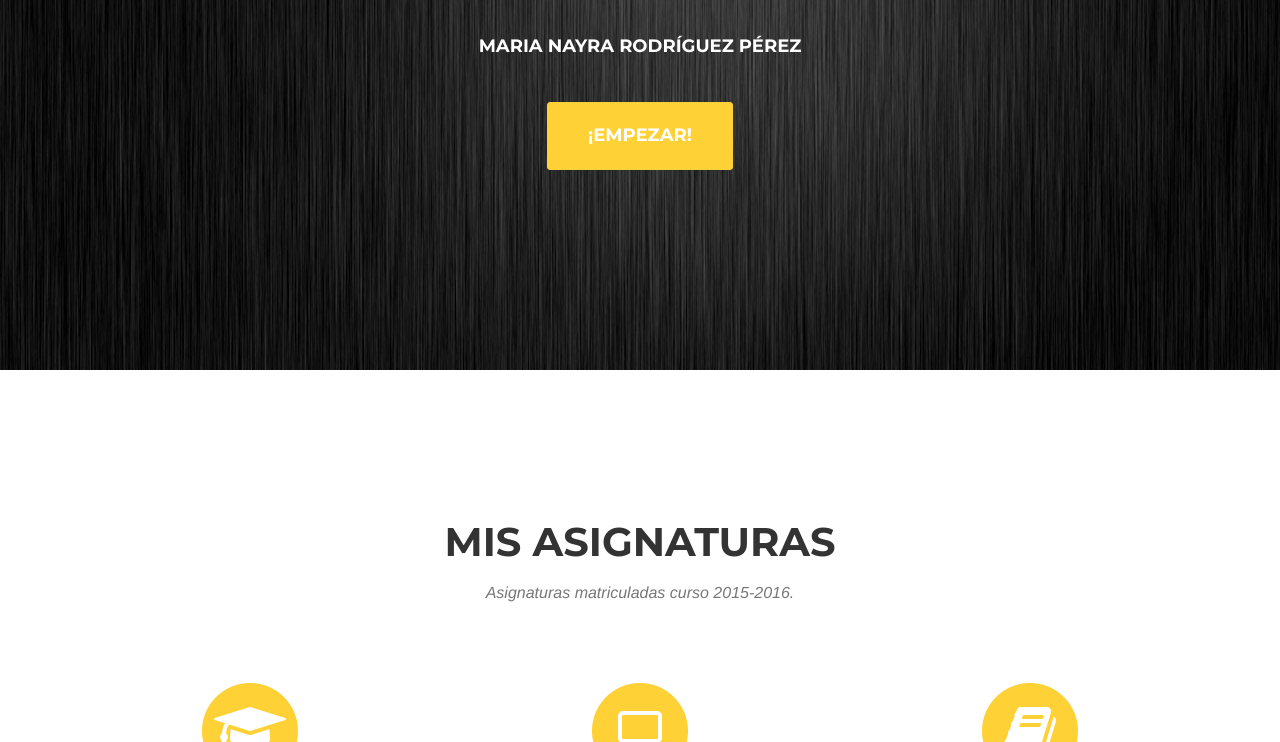
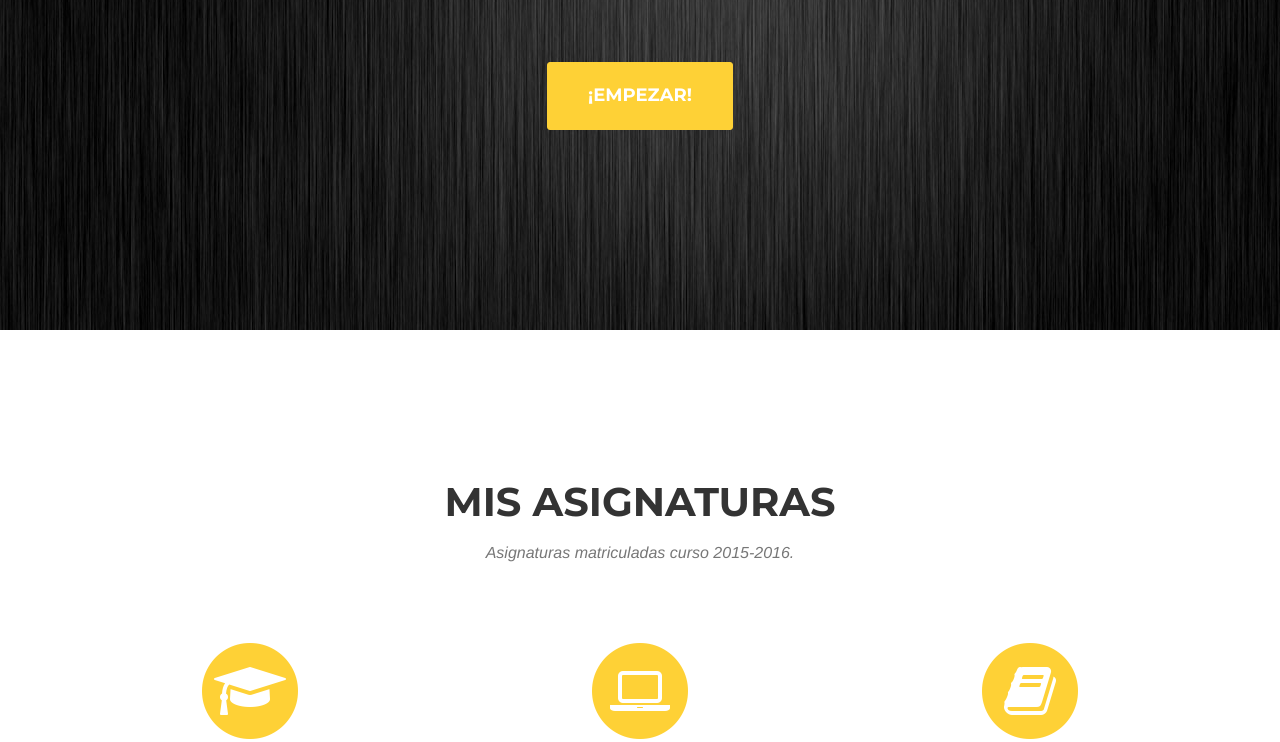
Before and after one commit to alu0100406122/alu0100406122.github.io, a plain HTML site: page index.html in a window 1280 px wide. Shown: the part 358-1100 px from the top of the page. Drawn offline with nearby package versions, Linux system fonts and the light colour scheme; a web font is replaced by a local one.

Commit message:
Actualizacion portada

```diff
--- a/index.html
+++ b/index.html
@@ -168,7 +168,6 @@ $(document).ready(function()
             <div class="intro-text">
                 <div class="intro-lead-in">Bienvenido a mi espacio</div>
                 <br>
-                <h4>Maria Nayra Rodríguez Pérez</h4>
                 <a style="margin-top:35px;" href="#services" class="page-scroll btn btn-xl">¡Empezar!</a>
             </div>
         </div>
```
